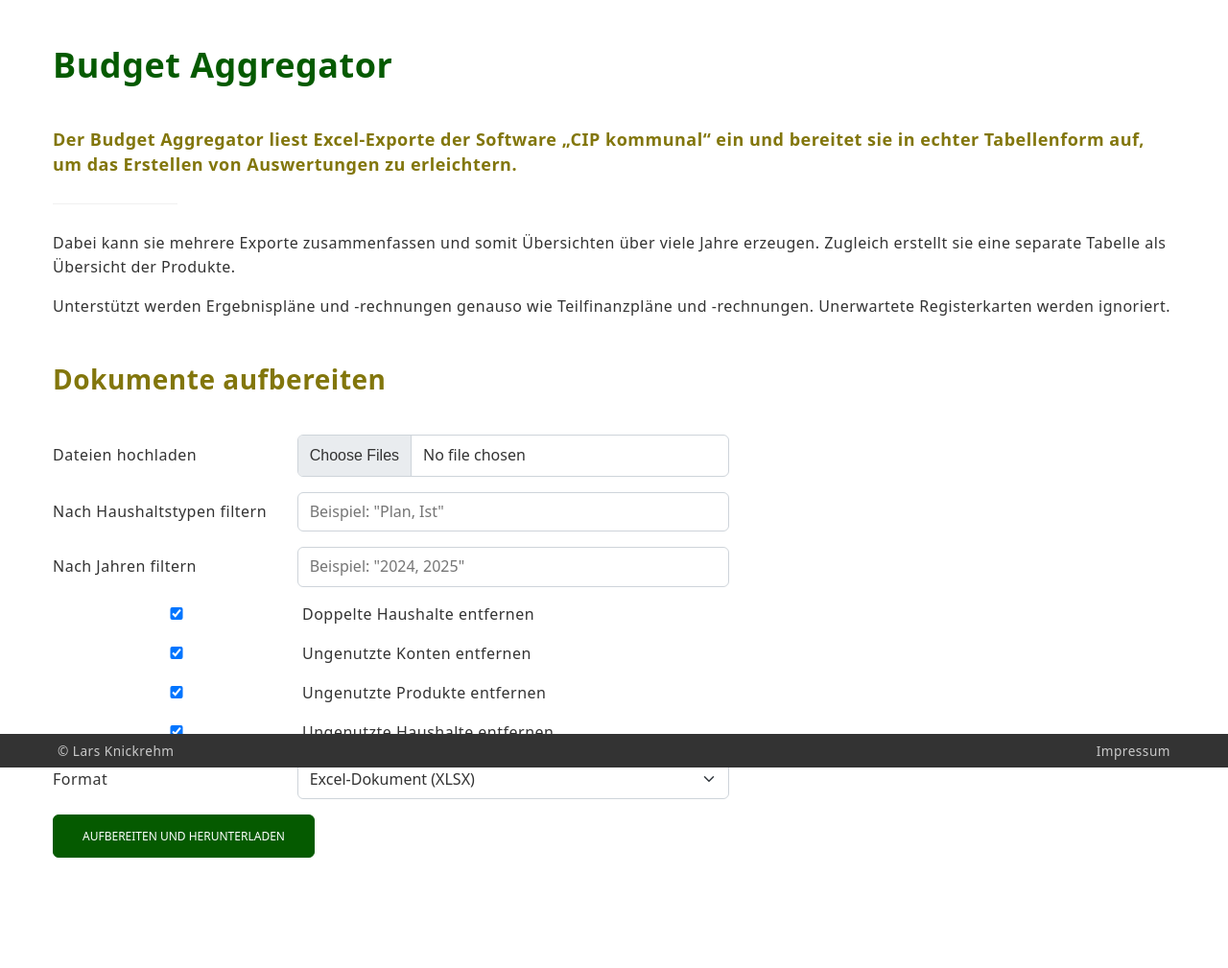
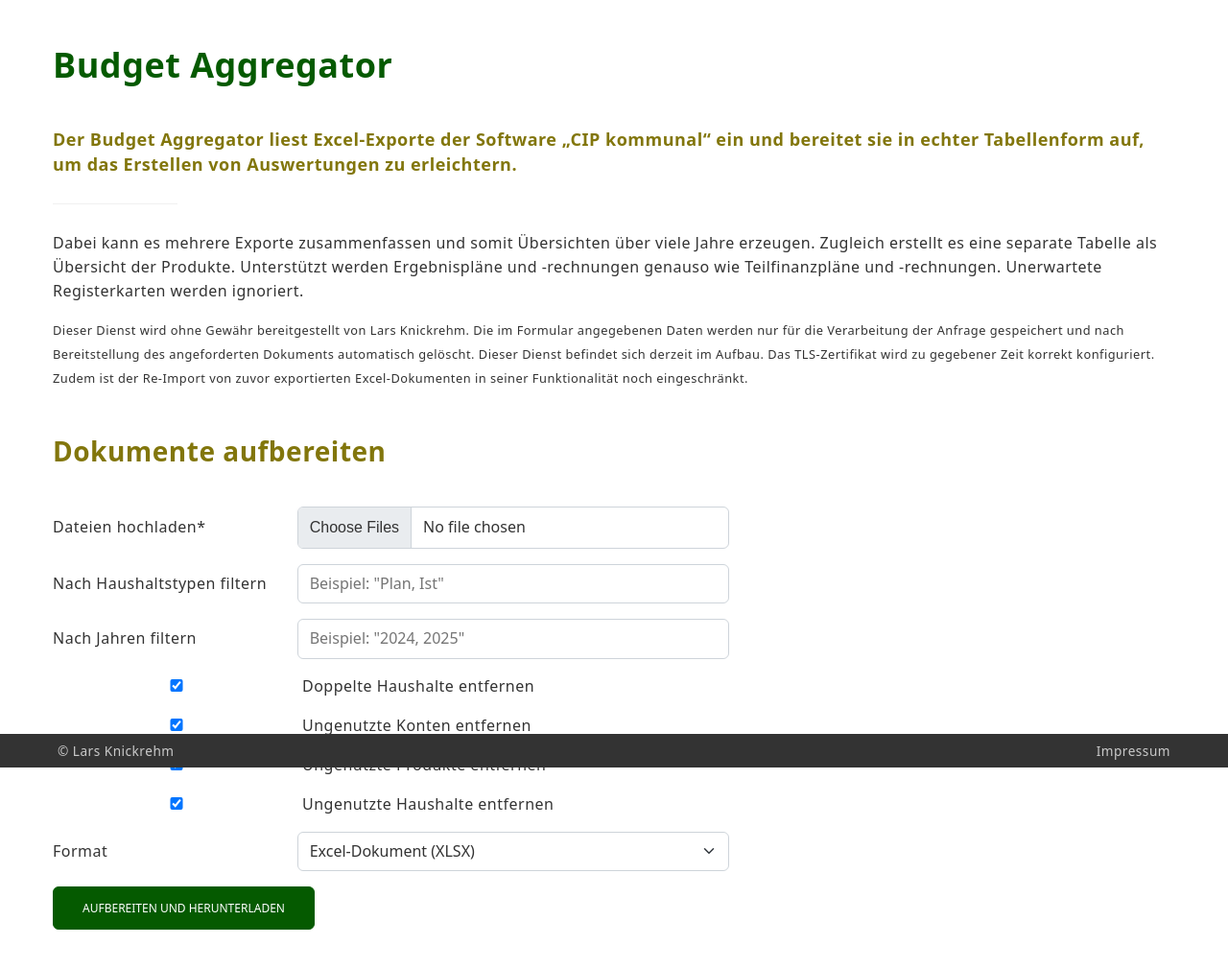
Before and after one commit to lars-sh/budget-aggregator, a PHP site: page / in a window 1280 px wide. Shown: the top 1009 px of the page at 96% size. Before the commit the page ends 894 px from the top, so only its background shows below. Run offline with PHP 8.4, Linux system fonts and the light colour scheme.

Commit message:
Small web UI improvements

```diff
--- a/src/main/web/get/style.css
+++ b/src/main/web/get/style.css
@@ -108,6 +108,7 @@ input[type = "submit"] {
 	border: 1px solid #055a00;
 	border-radius: 0.375rem;
 	color: #ffffff;
+	cursor: pointer;
 	font-size: 12px;
 	min-height: 45px;
 	padding: 13px 30px;
@@ -191,3 +192,12 @@ select {
 	position: relative;
 	width: 130px;
 }
+.warning {
+	background-color: rgba(255, 0, 0, 0.1);
+	border: 1px solid #ff0000;
+	border-radius: 0.375rem;
+	font-weight: bold;
+	margin-bottom: 40px;
+	margin-top: 45px;
+	padding: 13px 30px;
+}
--- a/src/main/web/index.php
+++ b/src/main/web/index.php
@@ -1,4 +1,9 @@
 <?php
+// TODO: Dateinamen beim Export an die eingehenden Dateinamen anpassen (zumindest wenn nur eine Datei hochgeladen wird)
+// TODO: Beim Re-Import Haushaltsjahr korrekt erkennen
+// TODO: Beim Re-Import Kommentare kopieren
+// TODO: Beim Re-Import das Vorzeichen korrekt behandeln (dafür ggf. erkennen, was für eine Art Datei importiert wird)
+// TODO: Dateinamen in Exporten korrekt wiedergeben (zumindest zum Teil!)
 define('DEBUG', true); // TODO: false
 
 ini_set('html_errors', false);
@@ -45,7 +50,7 @@ if ($isPostRequest) {
 
 	if (count($sources) === 0) {
 		http_response_code(400);
-		$message = 'Mindestens eine Datei muss hochgeladen werden.';
+		$message = 'Sie müssen mindestens eine Datei zum Hochladen auswählen.';
 	} else {
 		$exit = false;
 		try {
@@ -123,16 +128,16 @@ echo '<?xml version="1.0" encoding="UTF-8" ?>';
 		<div class="content">
 			<h1>Budget Aggregator</h1>
 			<p class="lead">Der Budget Aggregator liest Excel-Exporte der Software „CIP kommunal“ ein und bereitet sie in echter Tabellenform auf, um das Erstellen von Auswertungen zu erleichtern.</p>
-			<p>Dabei kann sie mehrere Exporte zusammenfassen und somit Übersichten über viele Jahre erzeugen. Zugleich erstellt sie eine separate Tabelle als Übersicht der Produkte.</p>
-			<p>Unterstützt werden Ergebnispläne und -rechnungen genauso wie Teilfinanzpläne und -rechnungen. Unerwartete Registerkarten werden ignoriert.</p>
+			<p>Dabei kann es mehrere Exporte zusammenfassen und somit Übersichten über viele Jahre erzeugen. Zugleich erstellt es eine separate Tabelle als Übersicht der Produkte. Unterstützt werden Ergebnispläne und -rechnungen genauso wie Teilfinanzpläne und -rechnungen. Unerwartete Registerkarten werden ignoriert.</p>
+			<p style="font-size: 80%;">Dieser Dienst wird ohne Gewähr bereitgestellt von <a href="https://lars-sh.de/" target="_blank">Lars Knickrehm</a>. Die im Formular angegebenen Daten werden nur für die Verarbeitung der Anfrage gespeichert und nach Bereitstellung des angeforderten Dokuments automatisch gelöscht. Dieser Dienst befindet sich derzeit im Aufbau. Das TLS-Zertifikat wird zu gegebener Zeit korrekt konfiguriert. Zudem ist der Re-Import von zuvor exportierten Excel-Dokumenten in seiner Funktionalität noch eingeschränkt.</p>
 
 			<h3>Dokumente aufbereiten</h3>
 			<?php echo $message === null ? '' : '<p class="warning">' . htmlspecialchars($message, ENT_QUOTES, 'UTF-8') .'</p>'; ?>
 
 			<form>
 				<p>
-					<label for="sources">Dateien hochladen</label>
-					<input accept=".csv,.xls,.xlsx" multiple="true" name="sources[]" id="sources" type="file" />
+					<label for="sources">Dateien hochladen*</label>
+					<input accept=".csv,.xls,.xlsx" multiple="true" name="sources[]" id="sources" required="true" type="file" />
 				</p>
 				<p>
 					<label for="filter-budget-types">Nach Haushaltstypen filtern</label>
@@ -167,13 +172,13 @@ echo '<?xml version="1.0" encoding="UTF-8" ?>';
 				</p>
 				<p>
 					<div></div>
-					<input formaction="" formenctype="multipart/form-data" formmethod="post" type="submit" value="Aufbereiten und herunterladen" />
+					<input formenctype="multipart/form-data" formmethod="post" type="submit" value="Aufbereiten und herunterladen" />
 				</p>
 			</form>
 		</div>
 		<div class="footer">
 			<span style="float: right;"><a href="impressum.html">Impressum</a></span>
-			© <a href="http://lars-sh.de/" target="_blank">Lars Knickrehm</a>
+			© <a href="https://lars-sh.de/" target="_blank">Lars Knickrehm</a>
 		</div>
 	</body>
 </html>
```
